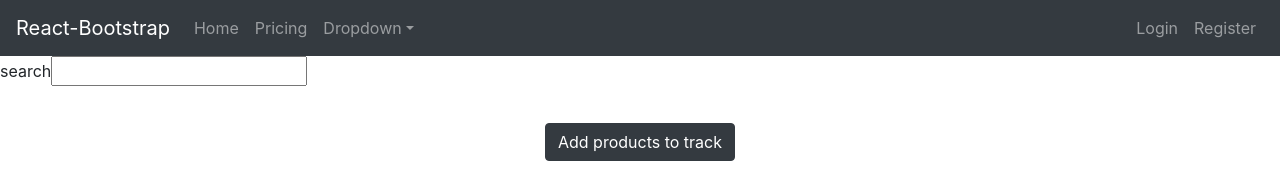
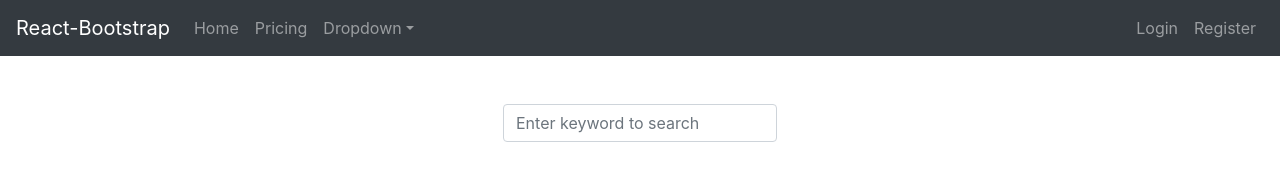
Before and after one commit to alvislim/finalProjectFE, a React (Create React App) app: page /dashboard in a window 1280 px wide. Shown: the top 172 px of the page. Built offline with nearby package versions, Linux system fonts and the light colour scheme; no server answers.

Commit message:
ui fixes

```diff
--- a/src/component/page/SingleView/SingleView.js
+++ b/src/component/page/SingleView/SingleView.js
@@ -1,7 +1,7 @@
 import React, { useState, useEffect }     from 'react';
 import api                                from '../../../api'
 import { useHistory }                     from "react-router-dom";
-import { Container, Card, ListGroup, ListGroupItem }                      from 'react-bootstrap';
+import { Container, Card, ListGroup, ListGroupItem }   from 'react-bootstrap';
 import BootstrapTable                     from 'react-bootstrap-table-next';
 import paginationFactory                  from 'react-bootstrap-table2-paginator';
 import LoadingScreen                      from '../../general/LoadingScreen';
@@ -43,8 +43,8 @@ function SingleView(props) {
     }, [])
 
     const columns = [
-       {dataField: 'prodName', text: 'Item Name', sort: true },
-       {dataField: 'prodPrice', text: 'Item Price', sort: true }
+       { dataField: 'prodName', text: 'Item Name', sort: true },
+       { dataField: 'prodPrice', text: 'Item Price', sort: true }
     ]
 
     const { SearchBar } = Search;
--- a/src/component/page/dashboard/Dashboard.js
+++ b/src/component/page/dashboard/Dashboard.js
@@ -77,9 +77,13 @@ function Dashboard() {
         setUserItem(getItemData.data.payload)
         setIsLoading(false)
         setSuccessPost(response.data.message)
-      } else seterrorPost('We aplogized, we are currently having some issues with our server')
+      } else {
+        setIsLoading(false)
+        seterrorPost('We aplogized, we are currently having some issues with our server')
+      }
     } catch (err) {
       console.log(err)
+      setIsLoading(false)
       seterrorPost('We aplogized, we are currently having some issues with our server')
     }
   };
@@ -110,27 +114,33 @@ function Dashboard() {
   }
 
   return (
-    <div>
+    <div style={{height:'100vh'}}>
       <NavigationBar loginFlag={loginFlag} />
         <div style={{height:'100%'}}>
 
-        <form>
-          <label>search</label>
-          <input type='text' value={query} onChange={handleOnSearch} />
-        </form>
+      <div className='d-flex justify-content-center mt-5 mb-3'>
+        <Form>
+          <Form.Control input type='text' value={query} onChange={handleOnSearch} placeholder='Enter keyword to search'/>
+        </Form>
+      </div>
 
           {successPost !== '' && <SuccessAlert success={successPost} />}
-          {errorPost !== '' && <WarningAlert success={errorPost} />}
+          {errorPost !== '' && <WarningAlert errors={errorPost} />}
+
           <div className={styles.box}>
             <Button variant="dark" className='mx-auto' onClick={handleClick}>
               {show ? 'hide' : 'Add products to track'}
             </Button>
           </div>
+
       {isLoading ?
+
       <div style={{height:'100vh'}}>
         <LoadingScreen/>
       </div>
+
       :
+
       <div>
         <Container className='mt-2 mb-5 text-center' style={{ display: show ? '' : 'none' }}>
         <Card body>
```
Also changed, not shown: src/component/page/login/Login.js (line endings or trailing spaces).
